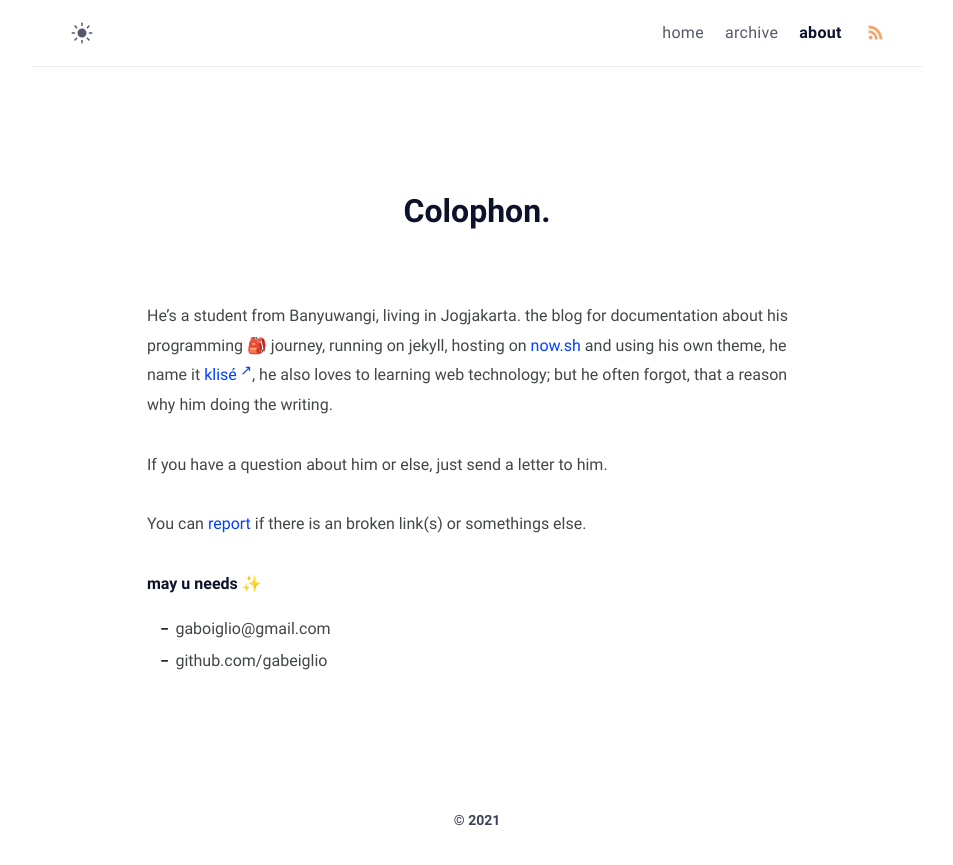
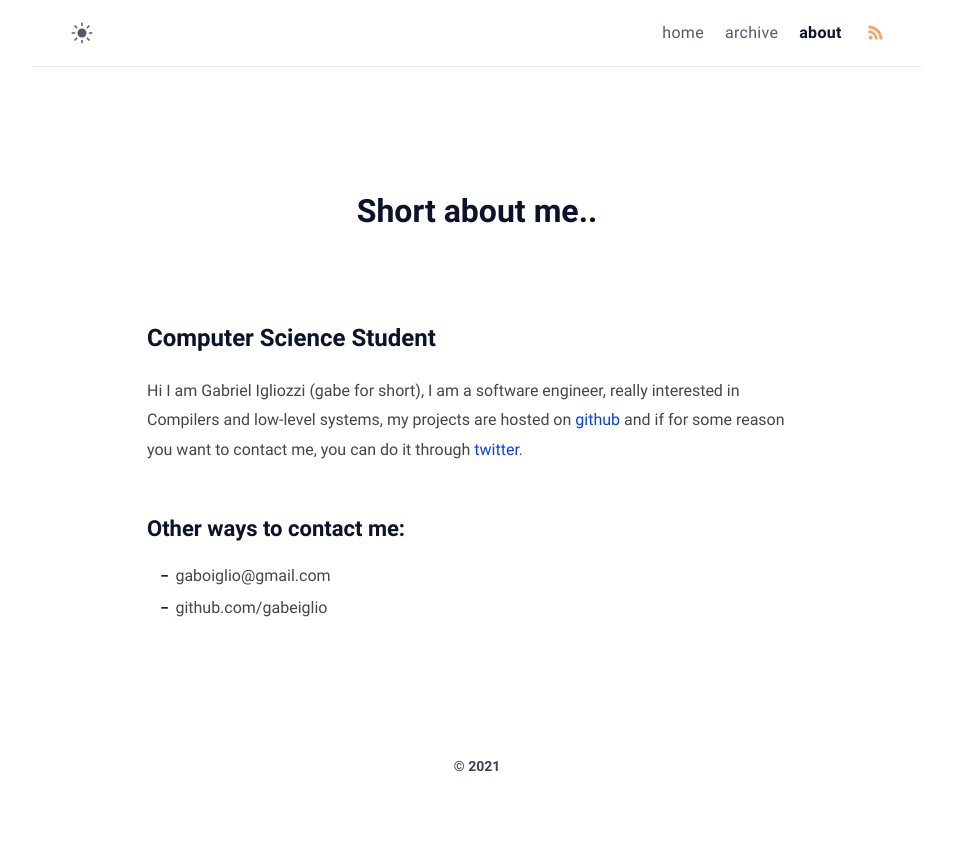
Before and after one commit to gabeiglio/gabeiglio.github.io, a Jekyll site: the page built from about.md, in a window 1280 px wide. Shown: the top 865 px of the page, without its empty margins (163-1116 px from the left). Built offline with Jekyll 4.4.1, drawn with Linux system fonts in a browser that asks for light colours.

Commit message:
About me

```diff
--- a/about.md
+++ b/about.md
@@ -1,18 +1,17 @@
 ---
-title: Colophon
+title: Short about me.
 permalink: /about/
 layout: page
-excerpt: Hello peeps, I'm student of computer science from Banyuwangi, living in Jogjakarta. This blog for documentation about my programming journey, running on jekyll, hosting on netlify and using my own simple theme.
 comments: false
 ---
 
-He's a student from Banyuwangi, living in Jogjakarta. the blog for documentation about his programming 🎒 journey, running on jekyll, hosting on [now.sh](http://now.sh) and using his own theme, he name it <a href="https://github.com/piharpi/jekyll-klise" target="_blank" rel="noopener">klisé</a>, he also loves to learning web technology; but he often forgot, that a reason why him doing the writing.
+# Computer Science Student
 
-If you have a question about him or else, just send a letter to him.
+Hi I am Gabriel Igliozzi (gabe for short), I am a software engineer, really interested in Compilers and low-level systems, my
+projects are hosted on [github](https://github.com/gabeiglio) and if for some reason you want to contact me, you can
+do it through [twitter](https://github.com/gabeiglio).
 
-You can [report](http://github.com/piharpi/jekyll-klise/issues/new) if there is an broken link(s) or somethings else.
-
-**may u needs ✨**
+## Other ways to contact me:
 
 - {{ site.author.email }}
 - github.com/{{ site.author.github }}
```
